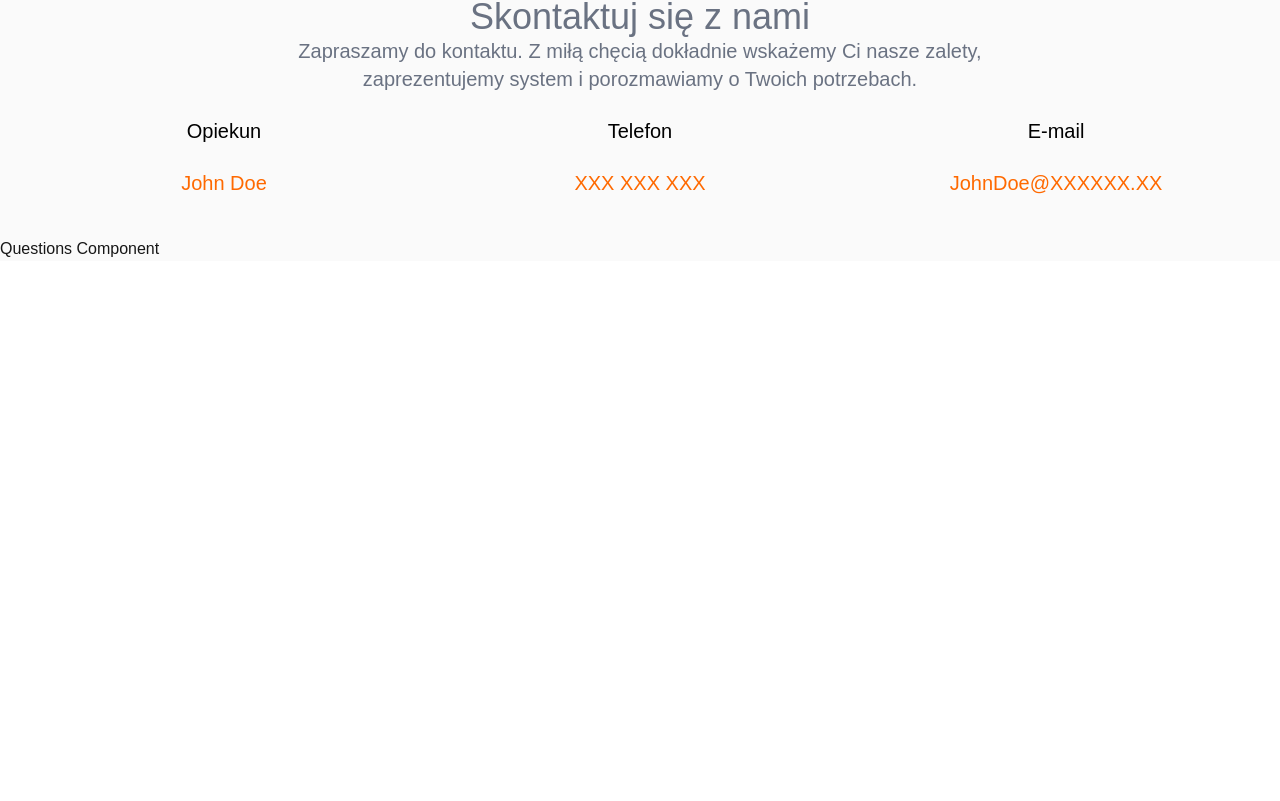
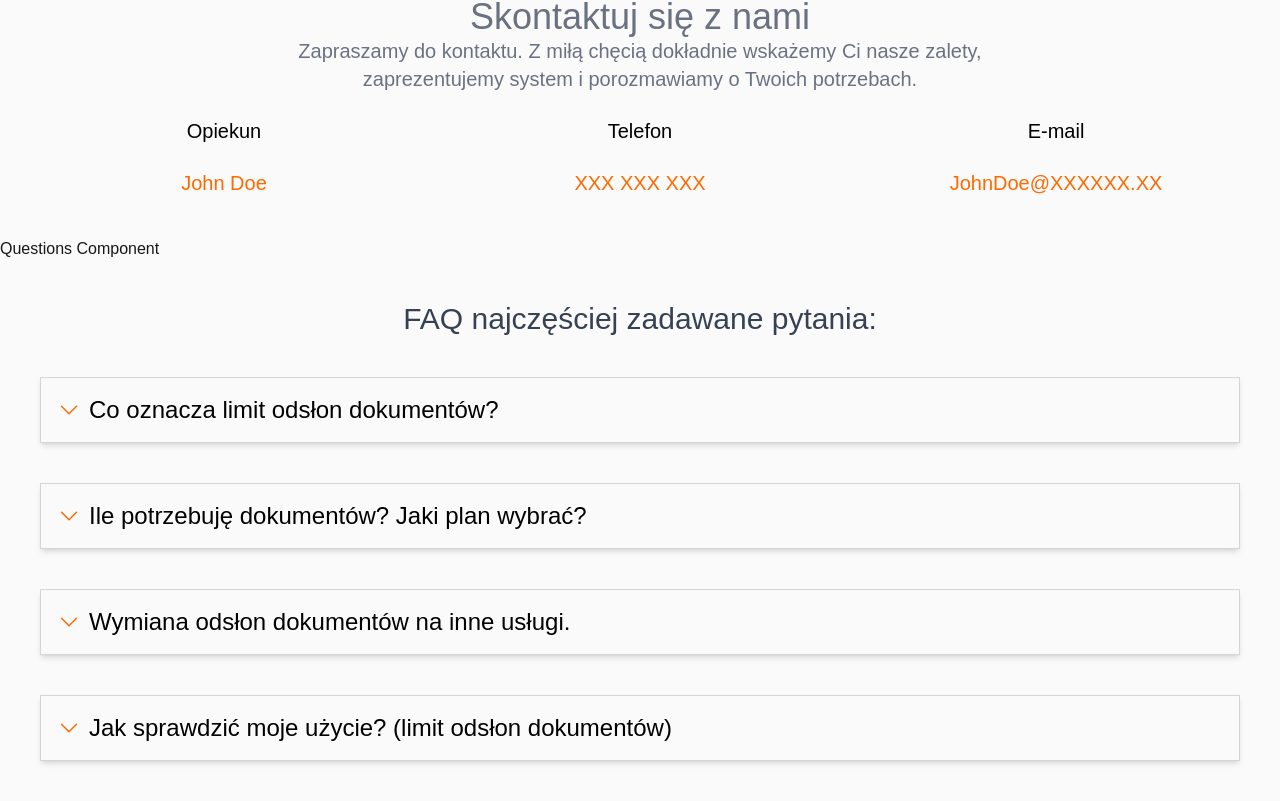
Before and after one commit to kamilhandzlik/DjanKIO, a Next.js app in the folder frontend/: page /pricetag in a window 1280 px wide. Shown: the part 2882-3683 px from the top of the page. Before the commit the page ends 3143 px from the top, so only its background shows below. Built offline with nearby package versions, Linux system fonts and the light colour scheme.

Commit message:
added FAQ component and added it to pricetag page

```diff
--- /dev/null
+++ b/frontend/app/components/PricetagContent/FAQ.tsx
@@ -0,0 +1,115 @@
+"use client";
+import { useState } from "react";
+
+const FAQ = () => {
+  const [openIndex, setOpenIndex] = useState<number | null>(null);
+
+  // lista pytań
+  const items = [
+    {
+      question: "Co oznacza limit odsłon dokumentów?",
+      answer: (
+        <>
+          <span className="font-semibold">Limit odsłon dokumentów</span>
+          <span className="font px-1">
+            oznacza sumaryczną liczbę odsłon dokumentów w czasie trwania usługi.
+            Limit ten określa sumę odsłon dokumentów wszystkich użytkowników
+            objętych planem subskrypcyjnym.
+          </span>
+        </>
+      ),
+    },
+    {
+      question: "Ile potrzebuję dokumentów? Jaki plan wybrać?",
+      answer: (
+        <>
+          <span className="font-semibold">
+            Po przekroczeniu limitu odsłon dokumentów
+          </span>
+          <span className="font px-1">
+            dostęp przejdzie w tryb ograniczony i będzie wymagał zamówienia
+            nowego planu dostępu.
+          </span>
+        </>
+      ),
+    },
+    {
+      question: "Wymiana odsłon dokumentów na inne usługi.",
+      answer: (
+        <>
+          <span className="font px-1">
+            Odsłony dokumentów to również wewnętrzna waluta SzuKIO. Mając
+            wykupiony plan możesz wymieniać posiadane odsłony dokumentów na
+            dowolną usługę (np. walidacji czy SpotKIO) oferowaną w SzuKIO.
+          </span>
+        </>
+      ),
+    },
+    {
+      question: "Jak sprawdzić moje użycie? (limit odsłon dokumentów)",
+      answer: (
+        <>
+          <span className="font-semibold">Statystyki</span>
+          <span className="font px-1">
+            użycia dostępne są w ustawieniach użytkownika.
+          </span>
+        </>
+      ),
+    },
+  ];
+
+  const toggle = (i: number) => {
+    setOpenIndex(openIndex === i ? null : i);
+  };
+
+  return (
+    <div className="w-full">
+      <div className=" py-10 px-4 text-center text-3xl text-gray-700">
+        FAQ najczęściej zadawane pytania:
+      </div>
+
+      {items.map((item, i) => (
+        <div
+          key={i}
+          className="w-full bg-zinc-50 border border-gray-300 shadow-md p-4 max-w-[1200px] mx-auto mb-10"
+        >
+          <button
+            onClick={() => toggle(i)}
+            className="w-full flex items-center cursor-pointer"
+          >
+            <svg
+              xmlns="http://www.w3.org/2000/svg"
+              viewBox="0 0 24 24"
+              fill="none"
+              strokeWidth="1.5"
+              stroke="currentColor"
+              className={`size-6 text-orange-500 transition-transform duration-300 ${
+                openIndex === i ? "rotate-180" : ""
+              }`}
+            >
+              <path
+                strokeLinecap="round"
+                strokeLinejoin="round"
+                d="m19.5 8.25-7.5 7.5-7.5-7.5"
+              />
+            </svg>
+
+            <h2 className="text-black text-2xl px-2 font-medium">
+              {item.question}
+            </h2>
+          </button>
+
+          {openIndex === i && (
+            <div className="w-full flex flex-col items-center mt-8">
+              <p className="text-[20px] text-gray-800 leading-relaxed">
+                {item.answer}
+              </p>
+            </div>
+          )}
+        </div>
+      ))}
+    </div>
+  );
+};
+
+export default FAQ;
--- a/frontend/app/pricetag/page.tsx
+++ b/frontend/app/pricetag/page.tsx
@@ -5,6 +5,7 @@ import SignatureBanner from "../components/PricetagContent/signatureBanner";
 import Offers from "../components/PricetagContent/offers";
 import Testimonials from "../components/MainPageContent/TestimonialCards";
 import Questions from "../components/PricetagContent/questions";
+import FAQ from "../components/PricetagContent/FAQ";
 
 const PriceTagPage = () => {
   return (
@@ -132,6 +133,7 @@ const PriceTagPage = () => {
             </div>
           </div>
           <Questions />
+          <FAQ />
         </div>
       </div>
     </>
```
